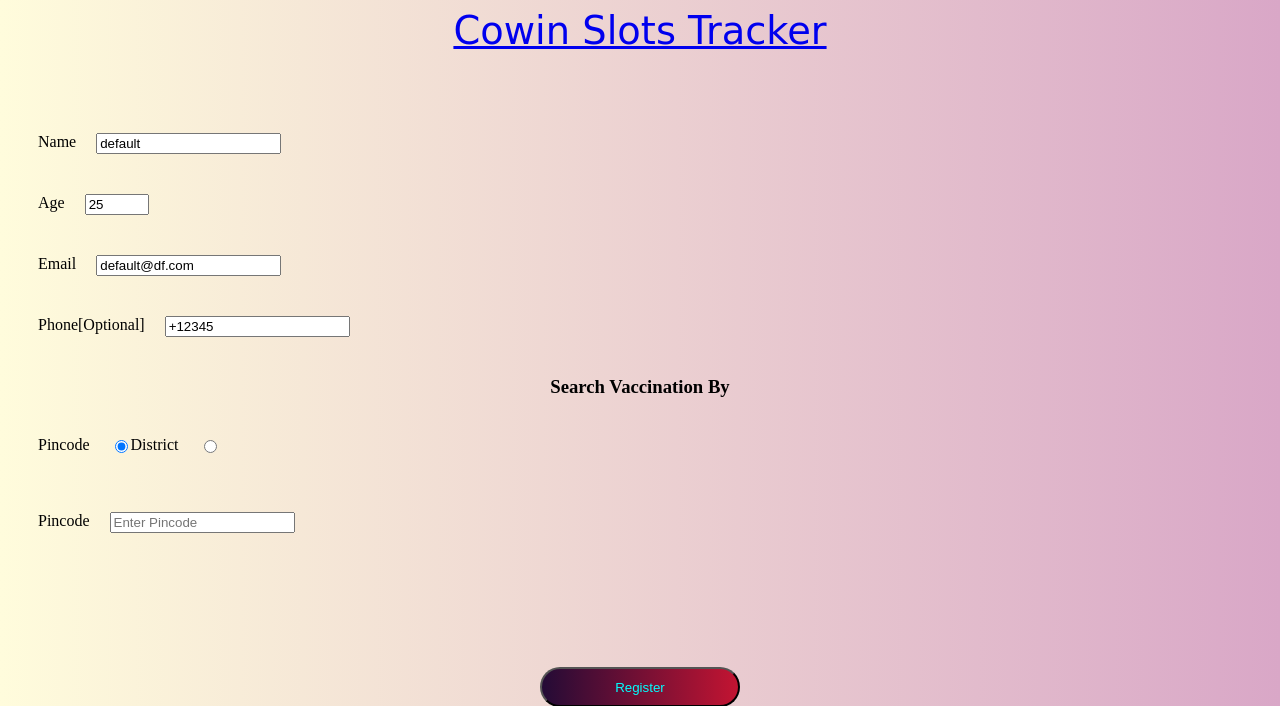
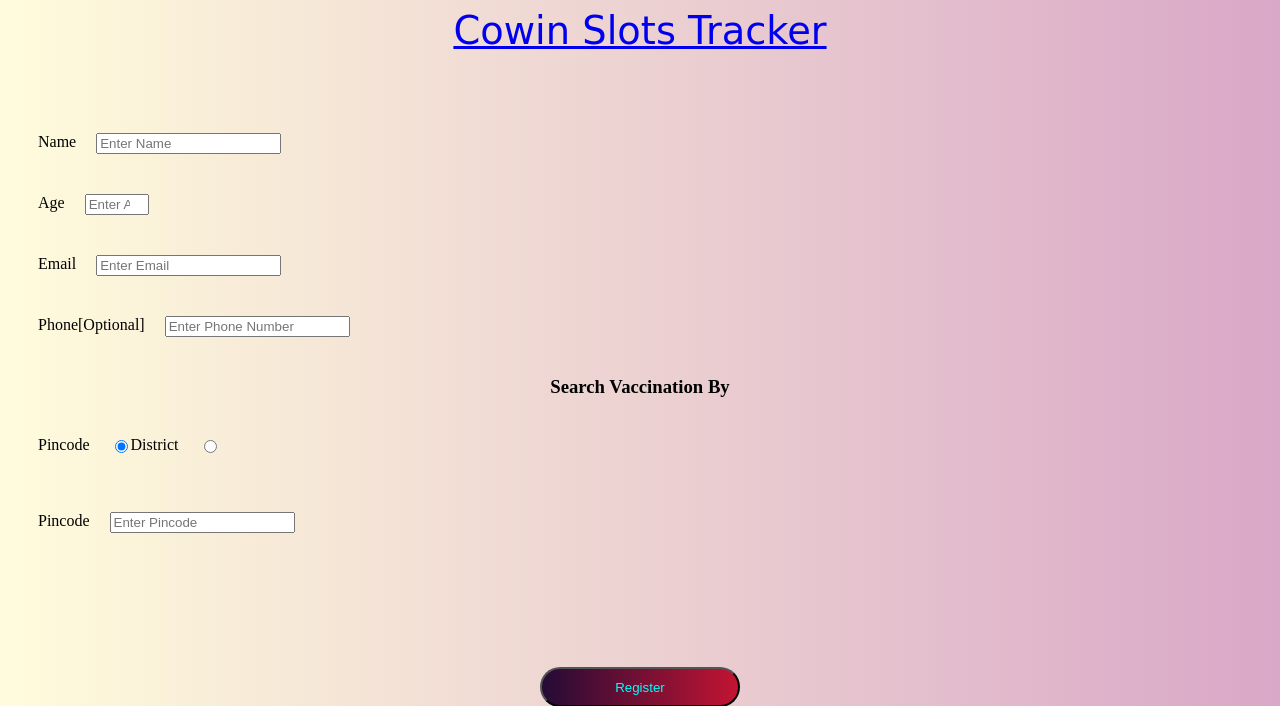
Before and after one commit to authoritydmc/cowin_api_send_email, a Flask app: page / in a window 1280 px wide. Shown: the top 706 px of the page. Run offline with Flask 2, Linux system fonts and the light colour scheme; parts of the project's set-up code (start-up, migrations or seed data) failed here and were passed over.

Commit message:
remove default Values

```diff
--- a/cowin_get_email/templates/base.html
+++ b/cowin_get_email/templates/base.html
@@ -18,21 +18,21 @@
 
             <div class='fields'>
                 <label for="name">Name</label>
-                <input type="text" required placeholder="Enter Name" name="name" id="name" value='default'>
+                <input type="text" required placeholder="Enter Name" name="name" id="name">
 
             </div>
 
             <div class='fields'>
                 <label for="age">Age</label>
-                <input type="number" name="age" required min="18" max="120" placeholder="Enter Age" id="age" value='25'>
+                <input type="number" name="age" required min="18" max="120" placeholder="Enter Age" id="age" >
             </div>
             <div class='fields'>
                 <label for="email">Email</label>
-                <input type="email" name="email" required placeholder="Enter Email" id="email" value='default@df.com'>
+                <input type="email" name="email" required placeholder="Enter Email" id="email">
             </div>
             <div class='fields'>
                 <label for="phone">Phone[Optional]</label>
-                <input type="text" name="phone" placeholder="Enter Phone Number" id="phone" value='+12345'
+                <input type="text" name="phone" placeholder="Enter Phone Number" id="phone"
                     placeholder='Enter Phone Number (optional)'>
             </div>
 
```
